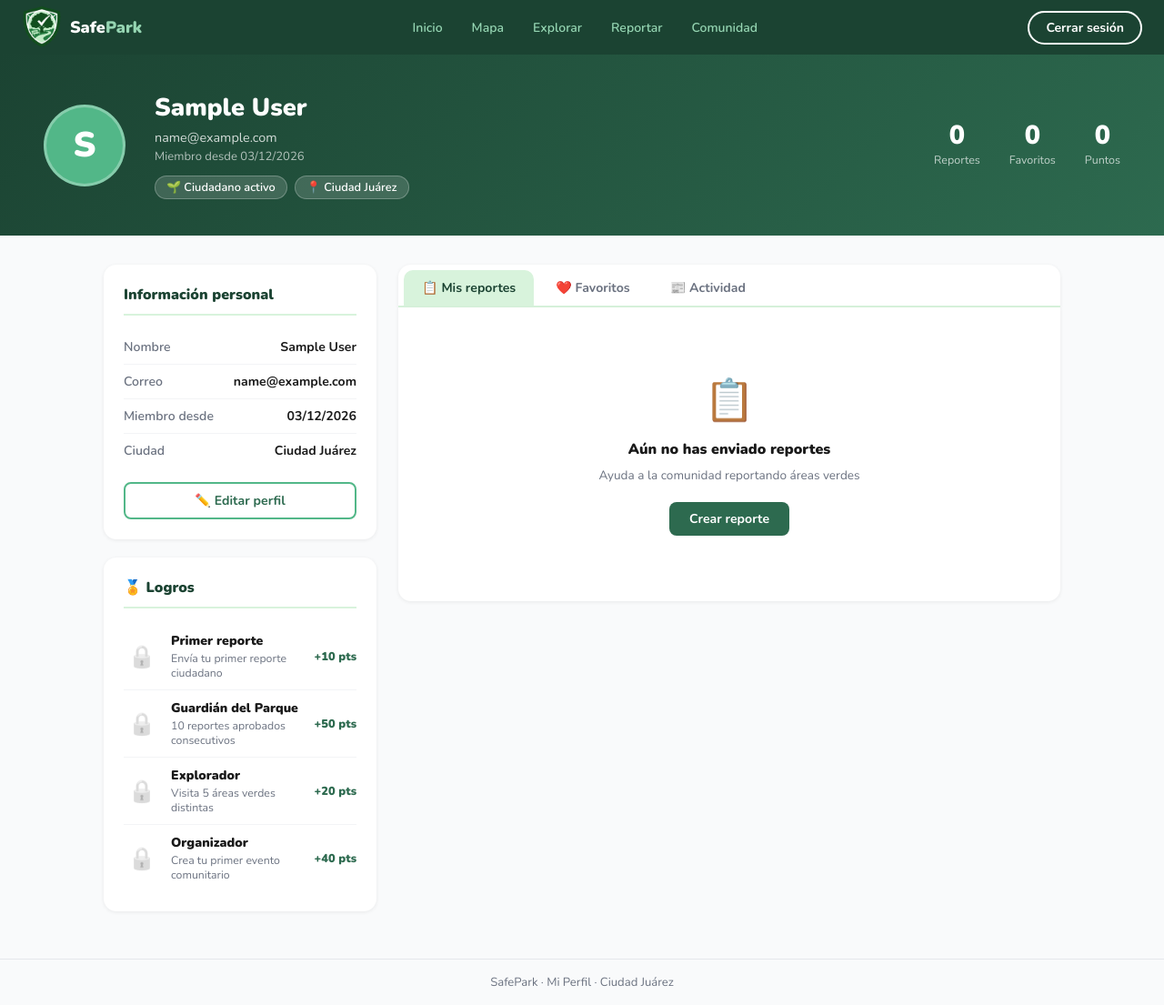
After one commit to 3tted/SafePark, a PHP site: page /Perfil/index.php in a window 1280 px wide. The commit adds this page. Shown: the whole page at 91% size. Run offline with PHP 8.4, Linux system fonts and the light colour scheme; the visitor is signed in with stand-in values (Sample User, id 1).

Commit message:
Base de datos, login y registro

```diff
--- a/Comunidad/index.html
+++ b/Comunidad/index.html
@@ -22,7 +22,8 @@
             <a class="nav-link active" href="index.html">Comunidad</a>
         </div>
         <div class="nav-right">
-            <a class="btn-nav" href="../Login/index.html">Cerrar sesión</a>
+            <a class="nav-link" href="../Perfil/index.php">Mi perfil</a>
+            <a class="btn-nav" href="../Login/index.php">Cerrar sesión</a>
         </div>
     </nav>
 
--- a/Explorar/explorar.js
+++ b/Explorar/explorar.js
@@ -60,7 +60,6 @@ function aplicarFiltros() {
         grid.appendChild(c);
     });
 
-    // Contador y mensaje vacío
     document.getElementById('total-areas').textContent = `${visibles.length} área${visibles.length !== 1 ? 's' : ''}`;
     document.getElementById('sin-resultados').style.display = visibles.length === 0 ? 'block' : 'none';
     document.querySelector('.explorar-pagination').style.display = visibles.length === 0 ? 'none' : 'flex';
--- a/Explorar/index.html
+++ b/Explorar/index.html
@@ -22,11 +22,12 @@
             <a class="nav-link" href="../Comunidad/index.html">Comunidad</a>
         </div>
         <div class="nav-right">
-            <a class="btn-nav" href="../Login/index.html">Cerrar sesión</a>
+            <a class="nav-link" href="../Perfil/index.php">Mi perfil</a>
+            <a class="btn-nav" href="../Login/index.php">Cerrar sesión</a>
         </div>
     </nav>
 
-    <!-- Hero de búsqueda -->
+    <!-- Busqueda -->
     <div class="explorar-hero">
         <h2> Explorar Áreas Verdes</h2>
         <p>Encuentra el espacio perfecto para ti en Ciudad Juárez</p>
--- a/Home/index.html
+++ b/Home/index.html
@@ -21,7 +21,8 @@
             <a class="nav-link" href="../Comunidad/index.html">Comunidad</a>
         </div>
         <div class="nav-right">
-            <a class="btn-nav" href="../Login/index.html">Cerrar sesion</a>
+            <a class="nav-link" href="../Perfil/index.php">Mi perfil</a>
+            <a class="btn-nav" href="../Login/index.php">Cerrar sesion</a>
         </div>
     </nav>
     <div class="hero">
--- a/Mapa/index.html
+++ b/Mapa/index.html
@@ -21,7 +21,8 @@
             <a class="nav-link" href="../Comunidad/index.html">Comunidad</a>
         </div>
         <div class="nav-right">
-            <a class="btn-nav" href="../Login/index.html">Cerrar sesion</a>
+            <a class="nav-link" href="../Perfil/index.php">Mi perfil</a>
+            <a class="btn-nav" href="../Login/index.php">Cerrar sesion</a>
         </div>
     </nav>
     <div class="mapa-page">
--- /dev/null
+++ b/Perfil/index.php
@@ -0,0 +1,181 @@
+<!DOCTYPE html>
+<html lang="es">
+<head>
+    <meta charset="UTF-8">
+    <meta name="viewport" content="width=device-width, initial-scale=1.0">
+    <title>Perfil - SafePark</title>
+    <link rel="stylesheet" href="../CSS/styles.css">
+    <link rel="stylesheet" href="style.css">
+</head>
+<body>
+
+<?php
+session_start();
+require_once '../database/conexion.php';
+
+if (!isset($_SESSION['id_usuario'])) {
+    header('Location: ../Login/index.php');
+    exit;
+}
+
+$id = $_SESSION['id_usuario'];
+$stmt = $conn->prepare("SELECT nombre, email, fecha_registro FROM USUARIO WHERE id_usuario = ?");
+$stmt->bind_param("i", $id);
+$stmt->execute();
+$result = $stmt->get_result();
+$usuario = $result->fetch_assoc();
+
+$nombre = htmlspecialchars($usuario['nombre']);
+$email  = htmlspecialchars($usuario['email']);
+$fecha  = date('d/m/Y', strtotime($usuario['fecha_registro']));
+$inicial = strtoupper(mb_substr($nombre, 0, 1));
+?>
+
+    <nav class="navbar">
+        <a class="nav-logo" href="../Home/index.html">
+            <img src="../Assets/logo.png" height="50" alt="SafePark logo">
+            <span class="nav-logo-text">Safe<span>Park</span></span>
+        </a>
+        <div class="nav-links">
+            <a class="nav-link" href="../Home/index.html">Inicio</a>
+            <a class="nav-link" href="../Mapa/index.html">Mapa</a>
+            <a class="nav-link" href="../Explorar/index.html">Explorar</a>
+            <a class="nav-link" href="../Reportar/index.html">Reportar</a>
+            <a class="nav-link" href="../Comunidad/index.html">Comunidad</a>
+        </div>
+        <div class="nav-right">
+            <a class="btn-nav" href="../Login/index.php">Cerrar sesión</a>
+        </div>
+    </nav>
+
+    <!-- Hero del perfil -->
+    <div class="perfil-hero">
+        <div class="perfil-avatar"><?= $inicial ?></div>
+        <div class="perfil-hero-info">
+            <h2><?= $nombre ?></h2>
+            <p class="perfil-email"><?= $email ?></p>
+            <p class="perfil-fecha">Miembro desde <?= $fecha ?></p>
+            <div class="perfil-badges">
+                <span class="pbadge">🌱 Ciudadano activo</span>
+                <span class="pbadge">📍 Ciudad Juárez</span>
+            </div>
+        </div>
+        <div class="perfil-stats">
+            <div class="pstat"><div class="pstat-n">0</div><div class="pstat-l">Reportes</div></div>
+            <div class="pstat"><div class="pstat-n">0</div><div class="pstat-l">Favoritos</div></div>
+            <div class="pstat"><div class="pstat-n">0</div><div class="pstat-l">Puntos</div></div>
+        </div>
+    </div>
+
+    <!-- Layout principal -->
+    <div class="perfil-layout">
+
+        <!-- Columna izquierda: datos y logros -->
+        <div class="perfil-side">
+
+            <div class="pcard">
+                <div class="pcard-title">Información personal</div>
+                <div class="pinfo-row">
+                    <span class="pinfo-label">Nombre</span>
+                    <span class="pinfo-val"><?= $nombre ?></span>
+                </div>
+                <div class="pinfo-row">
+                    <span class="pinfo-label">Correo</span>
+                    <span class="pinfo-val"><?= $email ?></span>
+                </div>
+                <div class="pinfo-row">
+                    <span class="pinfo-label">Miembro desde</span>
+                    <span class="pinfo-val"><?= $fecha ?></span>
+                </div>
+                <div class="pinfo-row">
+                    <span class="pinfo-label">Ciudad</span>
+                    <span class="pinfo-val">Ciudad Juárez</span>
+                </div>
+                <button class="btn-editar">✏️ Editar perfil</button>
+            </div>
+
+            <div class="pcard">
+                <div class="pcard-title">🏅 Logros</div>
+                <div class="logro-item">
+                    <div class="logro-icon lock">🔒</div>
+                    <div class="logro-info">
+                        <div class="logro-nombre">Primer reporte</div>
+                        <div class="logro-desc">Envía tu primer reporte ciudadano</div>
+                    </div>
+                    <div class="logro-pts">+10 pts</div>
+                </div>
+                <div class="logro-item">
+                    <div class="logro-icon lock">🔒</div>
+                    <div class="logro-info">
+                        <div class="logro-nombre">Guardián del Parque</div>
+                        <div class="logro-desc">10 reportes aprobados consecutivos</div>
+                    </div>
+                    <div class="logro-pts">+50 pts</div>
+                </div>
+                <div class="logro-item">
+                    <div class="logro-icon lock">🔒</div>
+                    <div class="logro-info">
+                        <div class="logro-nombre">Explorador</div>
+                        <div class="logro-desc">Visita 5 áreas verdes distintas</div>
+                    </div>
+                    <div class="logro-pts">+20 pts</div>
+                </div>
+                <div class="logro-item">
+                    <div class="logro-icon lock">🔒</div>
+                    <div class="logro-info">
+                        <div class="logro-nombre">Organizador</div>
+                        <div class="logro-desc">Crea tu primer evento comunitario</div>
+                    </div>
+                    <div class="logro-pts">+40 pts</div>
+                </div>
+            </div>
+
+        </div>
+
+        <!-- Columna derecha: actividad -->
+        <div class="perfil-main">
+
+            <div class="perfil-tabs">
+                <div class="perfil-tab active" onclick="cambiarTab(this,'reportes')">📋 Mis reportes</div>
+                <div class="perfil-tab" onclick="cambiarTab(this,'favoritos')">❤️ Favoritos</div>
+                <div class="perfil-tab" onclick="cambiarTab(this,'actividad')">📰 Actividad</div>
+            </div>
+
+            <!-- Tab: Mis reportes -->
+            <div class="ptab-panel" id="tab-reportes">
+                <div class="pempty">
+                    <div class="pempty-icon">📋</div>
+                    <div class="pempty-text">Aún no has enviado reportes</div>
+                    <div class="pempty-sub">Ayuda a la comunidad reportando áreas verdes</div>
+                    <a class="btn-ir" href="../Reportar/index.html">Crear reporte</a>
+                </div>
+            </div>
+
+            <!-- Tab: Favoritos -->
+            <div class="ptab-panel" id="tab-favoritos" style="display:none;">
+                <div class="pempty">
+                    <div class="pempty-icon">❤️</div>
+                    <div class="pempty-text">Aún no tienes favoritos</div>
+                    <div class="pempty-sub">Explora áreas verdes y guárdalas aquí</div>
+                    <a class="btn-ir" href="../Explorar/index.html">Explorar áreas</a>
+                </div>
+            </div>
+
+            <!-- Tab: Actividad -->
+            <div class="ptab-panel" id="tab-actividad" style="display:none;">
+                <div class="pempty">
+                    <div class="pempty-icon">📰</div>
+                    <div class="pempty-text">Sin actividad reciente</div>
+                    <div class="pempty-sub">Tu historial de acciones aparecerá aquí</div>
+                    <a class="btn-ir" href="../Comunidad/index.html">Ver comunidad</a>
+                </div>
+            </div>
+
+        </div>
+    </div>
+
+    <div class="footer-bar">SafePark · Mi Perfil · Ciudad Juárez</div>
+
+    <script src="perfil.js"></script>
+</body>
+</html>
--- /dev/null
+++ b/Perfil/perfil.js
@@ -0,0 +1,6 @@
+function cambiarTab(el, tab) {
+    document.querySelectorAll('.perfil-tab').forEach(t => t.classList.remove('active'));
+    document.querySelectorAll('.ptab-panel').forEach(p => p.style.display = 'none');
+    el.classList.add('active');
+    document.getElementById('tab-' + tab).style.display = 'block';
+}
--- /dev/null
+++ b/Perfil/style.css
@@ -0,0 +1,299 @@
+/* ===== HERO ===== */
+.perfil-hero {
+    background: linear-gradient(135deg, var(--g1), var(--g2));
+    color: white;
+    padding: 40px 48px;
+    display: flex;
+    align-items: center;
+    gap: 32px;
+    flex-wrap: wrap;
+}
+
+.perfil-avatar {
+    width: 90px;
+    height: 90px;
+    border-radius: 50%;
+    background: var(--g3);
+    color: white;
+    font-size: 2.4rem;
+    font-weight: 900;
+    display: flex;
+    align-items: center;
+    justify-content: center;
+    flex-shrink: 0;
+    border: 3px solid rgba(255,255,255,0.3);
+}
+
+.perfil-hero-info {
+    flex: 1;
+}
+
+.perfil-hero-info h2 {
+    font-size: 1.7rem;
+    font-weight: 900;
+    margin-bottom: 4px;
+}
+
+.perfil-email {
+    font-size: 0.9rem;
+    opacity: 0.8;
+    margin-bottom: 2px;
+}
+
+.perfil-fecha {
+    font-size: 0.82rem;
+    opacity: 0.65;
+    margin-bottom: 12px;
+}
+
+.perfil-badges {
+    display: flex;
+    gap: 8px;
+    flex-wrap: wrap;
+}
+
+.pbadge {
+    background: rgba(255,255,255,0.15);
+    border: 1px solid rgba(255,255,255,0.25);
+    border-radius: 20px;
+    padding: 3px 12px;
+    font-size: 0.8rem;
+    font-weight: 600;
+}
+
+.perfil-stats {
+    display: flex;
+    gap: 32px;
+}
+
+.pstat {
+    text-align: center;
+}
+
+.pstat-n {
+    font-size: 1.8rem;
+    font-weight: 900;
+    line-height: 1;
+}
+
+.pstat-l {
+    font-size: 0.78rem;
+    opacity: 0.7;
+    margin-top: 4px;
+}
+
+/* ===== LAYOUT ===== */
+.perfil-layout {
+    display: grid;
+    grid-template-columns: 300px 1fr;
+    gap: 24px;
+    max-width: 1100px;
+    margin: 32px auto;
+    padding: 0 24px;
+}
+
+/* ===== CARDS ===== */
+.pcard {
+    background: white;
+    border-radius: 14px;
+    padding: 22px;
+    box-shadow: 0 1px 4px rgba(0,0,0,0.07);
+    margin-bottom: 20px;
+}
+
+.pcard-title {
+    font-size: 1rem;
+    font-weight: 800;
+    color: var(--g1);
+    margin-bottom: 16px;
+    padding-bottom: 10px;
+    border-bottom: 2px solid var(--g5);
+}
+
+.pinfo-row {
+    display: flex;
+    justify-content: space-between;
+    align-items: center;
+    padding: 9px 0;
+    border-bottom: 1px solid #f3f4f6;
+    font-size: 0.88rem;
+}
+
+.pinfo-row:last-of-type {
+    border-bottom: none;
+}
+
+.pinfo-label {
+    color: var(--muted);
+    font-weight: 600;
+}
+
+.pinfo-val {
+    font-weight: 700;
+    color: #1a1a1a;
+    text-align: right;
+    max-width: 60%;
+    word-break: break-all;
+}
+
+.btn-editar {
+    width: 100%;
+    margin-top: 16px;
+    padding: 9px;
+    border: 2px solid var(--g3);
+    background: white;
+    color: var(--g2);
+    border-radius: 8px;
+    font-family: "Nunito", sans-serif;
+    font-weight: 700;
+    font-size: 0.88rem;
+    cursor: pointer;
+    transition: background 0.2s, color 0.2s;
+}
+
+.btn-editar:hover {
+    background: var(--g5);
+}
+
+/* ===== LOGROS ===== */
+.logro-item {
+    display: flex;
+    align-items: center;
+    gap: 12px;
+    padding: 10px 0;
+    border-bottom: 1px solid #f3f4f6;
+}
+
+.logro-item:last-child {
+    border-bottom: none;
+}
+
+.logro-icon {
+    font-size: 1.5rem;
+    width: 40px;
+    text-align: center;
+    flex-shrink: 0;
+}
+
+.logro-icon.lock {
+    filter: grayscale(1);
+    opacity: 0.4;
+}
+
+.logro-info {
+    flex: 1;
+}
+
+.logro-nombre {
+    font-size: 0.88rem;
+    font-weight: 800;
+    color: #1a1a1a;
+}
+
+.logro-desc {
+    font-size: 0.77rem;
+    color: var(--muted);
+    margin-top: 2px;
+}
+
+.logro-pts {
+    font-size: 0.8rem;
+    font-weight: 800;
+    color: var(--g2);
+    white-space: nowrap;
+}
+
+/* ===== TABS ===== */
+.perfil-tabs {
+    display: flex;
+    gap: 4px;
+    background: white;
+    border-radius: 14px 14px 0 0;
+    padding: 6px 6px 0;
+    box-shadow: 0 1px 4px rgba(0,0,0,0.07);
+    border-bottom: 2px solid var(--g5);
+}
+
+.perfil-tab {
+    padding: 10px 20px;
+    border-radius: 10px 10px 0 0;
+    font-size: 0.88rem;
+    font-weight: 700;
+    color: var(--muted);
+    cursor: pointer;
+    transition: background 0.2s, color 0.2s;
+    white-space: nowrap;
+}
+
+.perfil-tab:hover {
+    background: var(--g5);
+    color: var(--g2);
+}
+
+.perfil-tab.active {
+    background: var(--g5);
+    color: var(--g1);
+}
+
+.ptab-panel {
+    background: white;
+    border-radius: 0 0 14px 14px;
+    padding: 32px 24px;
+    box-shadow: 0 1px 4px rgba(0,0,0,0.07);
+    min-height: 280px;
+}
+
+/* ===== EMPTY STATE ===== */
+.pempty {
+    display: flex;
+    flex-direction: column;
+    align-items: center;
+    justify-content: center;
+    gap: 8px;
+    padding: 40px 20px;
+    text-align: center;
+}
+
+.pempty-icon {
+    font-size: 2.8rem;
+    margin-bottom: 4px;
+}
+
+.pempty-text {
+    font-size: 1rem;
+    font-weight: 800;
+    color: #1a1a1a;
+}
+
+.pempty-sub {
+    font-size: 0.85rem;
+    color: var(--muted);
+    margin-bottom: 8px;
+}
+
+.btn-ir {
+    display: inline-block;
+    padding: 9px 22px;
+    background: var(--g2);
+    color: white;
+    border-radius: 8px;
+    font-weight: 700;
+    font-size: 0.88rem;
+    text-decoration: none;
+    transition: background 0.2s;
+    margin-top: 4px;
+}
+
+.btn-ir:hover {
+    background: var(--g1);
+}
+
+/* ===== FOOTER ===== */
+.footer-bar {
+    text-align: center;
+    padding: 16px;
+    color: var(--muted);
+    font-size: 0.82rem;
+    margin-top: 32px;
+    border-top: 1px solid #e5e7eb;
+}
--- a/Reportar/index.html
+++ b/Reportar/index.html
@@ -22,7 +22,8 @@
             <a class="nav-link" href="../Comunidad/index.html">Comunidad</a>
         </div>
         <div class="nav-right">
-            <a class="btn-nav" href="../Login/index.html">Cerrar sesión</a>
+            <a class="nav-link" href="../Perfil/index.php">Mi perfil</a>
+            <a class="btn-nav" href="../Login/index.php">Cerrar sesión</a>
         </div>
     </nav>
 
--- /dev/null
+++ b/database/conexion.php
@@ -0,0 +1,14 @@
+<?php
+$host     = 'localhost';
+$db       = 'safepark_db';
+$user     = 'root';
+$password = '';
+
+$conn = new mysqli($host, $user, $password, $db);
+
+if ($conn->connect_error) {
+    die('Error de conexion: ' . $conn->connect_error);
+}
+
+$conn->set_charset('utf8');
+?>
```
Also changed, not shown: Login/index.php (renamed from Login/index.html, +7 -4 lines), Login/login.php (added, +27 -0 lines), Registro/index.php (renamed from Registro/index.html, +18 -19 lines), Registro/registro.php (added, +42 -0 lines).
